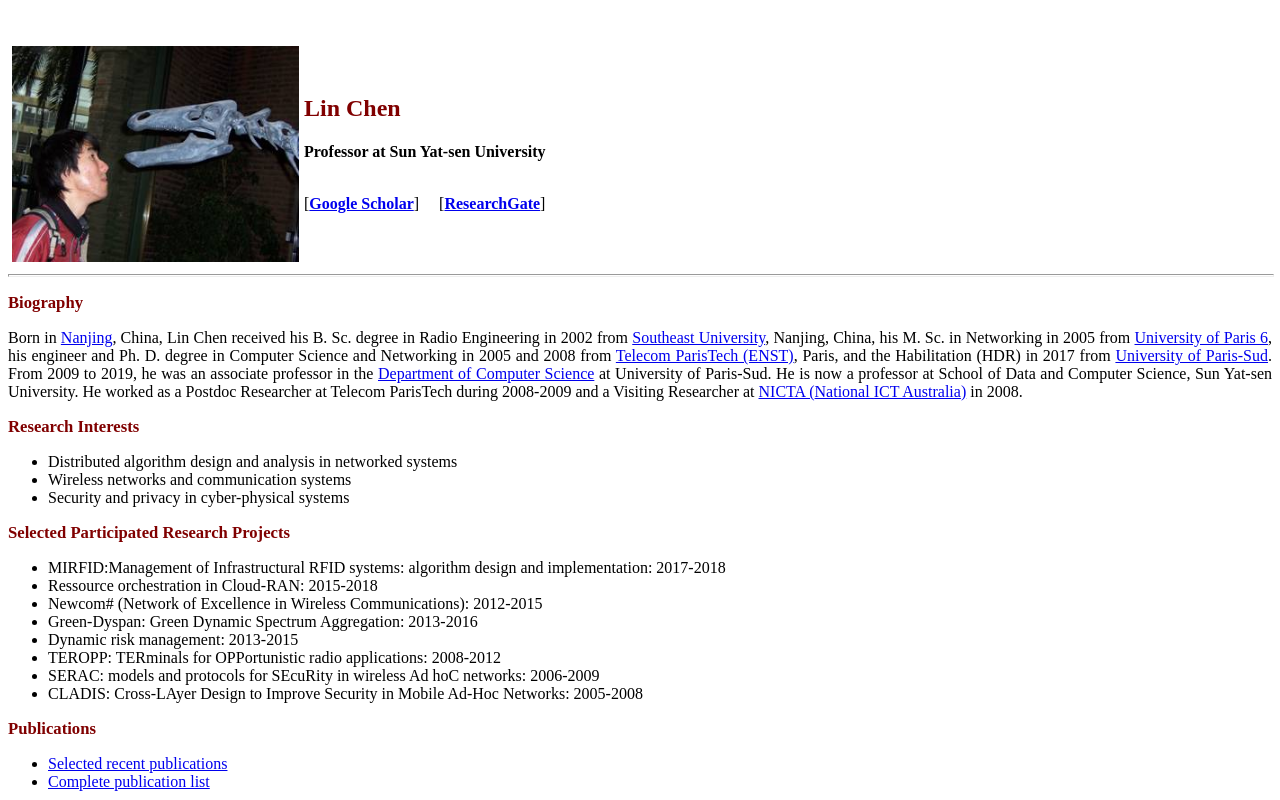
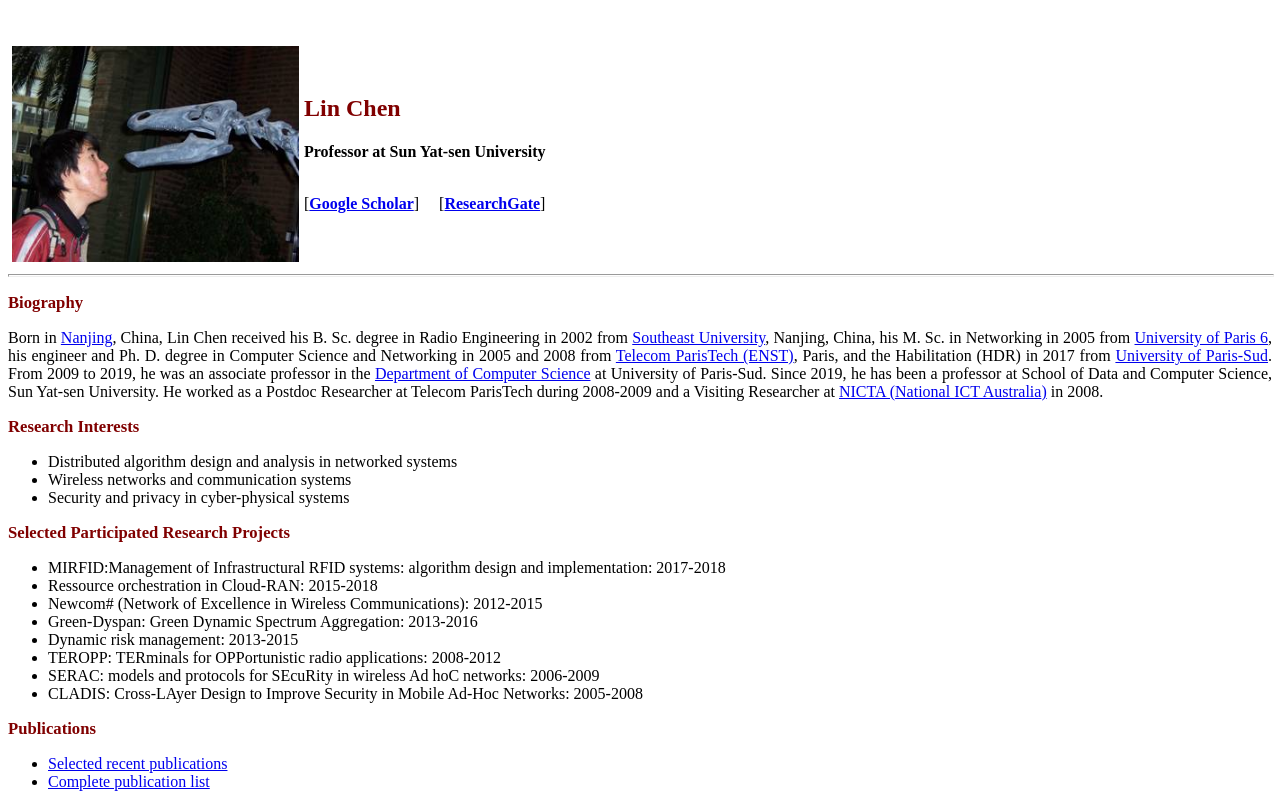
Before and after one commit to chen-website/chen-website.github.io, a plain HTML site: page index.html in a window 1280 px wide. Shown: the top 800 px of the page. Drawn offline with Linux system fonts and the light colour scheme; files whose address does not match are found by name.

Commit message:
Add files via upload

```diff
--- a/index.html
+++ b/index.html
@@ -86,7 +86,7 @@ st1\:*{behavior:url(#ieooui) }
 </table>
 <div class="MsoNormal" style="text-align: center;" align="center"><hr align="center" size="3" width="100%" /></div>
 <p><strong><span lang="EN-US" style="font-size: 12.5pt; color: maroon;">Biography</span></strong><span lang="EN-US" style="font-size: 12.5pt; font-family: 'Times New Roman'; color: maroon;"> &nbsp;</span></p>
-<p style="text-align: justify; text-justify: inter-ideograph;"><span lang="EN-US" style="font-family: 'Times New Roman';">Born in <a href="http://english.nanjing.gov.cn/">Nanjing</a>, China, Lin Chen&nbsp;received his B. Sc. degree in Radio Engineering in 2002 from <a href="http://www.seu.edu.cn/s/132/main.jspy">Southeast University</a>, <span class="SpellE">Nanjing</span>, China, his M. Sc. in Networking in 2005 from <a href="http://www.upmc.fr/en/index.html">University of Paris 6</a>, his engineer and Ph. D. degree in Computer Science and Networking in 2005 and 2008 from <a href="http://www.telecom-paristech.fr/eng/home.html">Telecom ParisTech (ENST)</a>, Paris, and the Habilitation (HDR) in 2017 from <a href="http://www.u-psud.fr/fr/index.html">University of Paris-Sud</a>. From 2009 to 2019, he was an associate professor in the <a href="https://www.dep-informatique.u-psud.fr/">Department of Computer Science</a> at University of Paris-<span class="SpellE">Sud. He is now a professor at&nbsp;School of Data and Computer Science</span>, Sun Yat-sen University. He worked as a <span class="SpellE">Postdoc</span> Researcher at Telecom <span class="SpellE">ParisTech</span> during 2008-2009 and a Visiting Researcher at <a href="http://www.nicta.com.au/">NICTA (</a><a href="http://www.nicta.com.au/">National ICT Australia</a><a href="http://www.nicta.com.au/">)</a> in 2008. &nbsp;</span></p>
+<p style="text-align: justify; text-justify: inter-ideograph;"><span lang="EN-US" style="font-family: 'Times New Roman';">Born in <a href="http://english.nanjing.gov.cn/">Nanjing</a>, China, Lin Chen&nbsp;received his B. Sc. degree in Radio Engineering in 2002 from <a href="http://www.seu.edu.cn/s/132/main.jspy">Southeast University</a>, <span class="SpellE">Nanjing</span>, China, his M. Sc. in Networking in 2005 from <a href="http://www.upmc.fr/en/index.html">University of Paris 6</a>, his engineer and Ph. D. degree in Computer Science and Networking in 2005 and 2008 from <a href="http://www.telecom-paristech.fr/eng/home.html">Telecom ParisTech (ENST)</a>, Paris, and the Habilitation (HDR) in 2017 from <a href="http://www.u-psud.fr/fr/index.html">University of Paris-Sud</a>. From 2009 to 2019, he was an associate professor in the <a href="https://www.dep-informatique.u-psud.fr/">Department of Computer Science</a> at University of Paris-<span class="SpellE">Sud. Since 2019, he has been a professor at School of Data and Computer Science, Sun Yat-sen University. He worked as a <span class="SpellE">Postdoc</span> Researcher at Telecom <span class="SpellE">ParisTech</span> during 2008-2009 and a Visiting Researcher at <a href="http://www.nicta.com.au/">NICTA (</a><a href="http://www.nicta.com.au/">National ICT Australia</a><a href="http://www.nicta.com.au/">)</a> in 2008. &nbsp;</span></p>
 <p><strong><span lang="EN-US" style="font-size: 12.5pt; color: maroon;">Research Interests</span></strong></p>
 <ul type="disc">
 <li class="MsoNormal" style="mso-margin-top-alt: auto; mso-margin-bottom-alt: auto; mso-list: l0 level1 lfo1; tab-stops: list 36.0pt;"><span lang="EN-US" style="font-family: 'Times New Roman';">Distributed algorithm design and analysis in networked systems</span></li>
```
